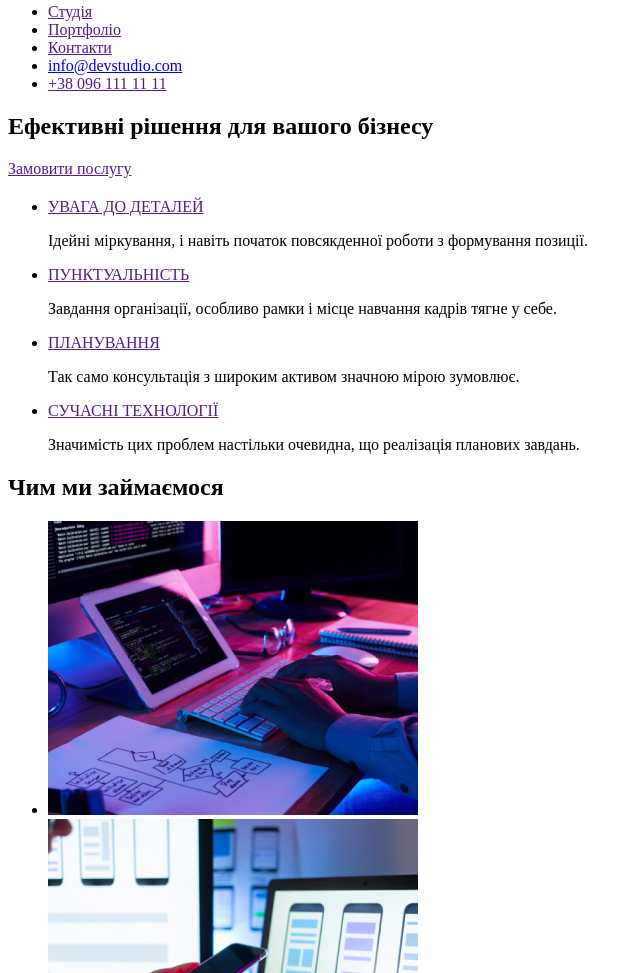
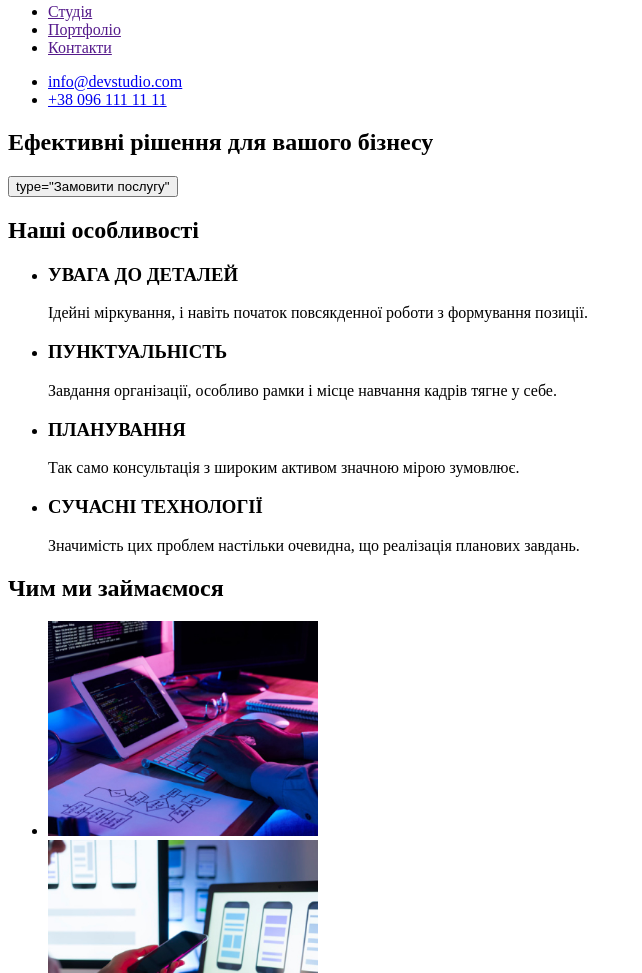
Before and after one commit to OrestKozn/goit-markup-hw-01, a plain HTML site: page index.html in a window 1280 px wide. Shown: the part 39-1012 px from the top of the page, without its empty margins (0-642 px from the left). Drawn offline with Linux system fonts and the light colour scheme.

Commit message:
CorrectAccordMentor'sRemark
Виправив розмітку згідно зауважень

```diff
--- a/index.html
+++ b/index.html
@@ -5,47 +5,48 @@
     <meta charset="UTF-8">
     <meta http-equiv="X-UA-Compatible" content="IE=edge">
     <meta name="viewport" content="width=device-width, initial-scale=1.0">
-    <title>Document</title>
+    <title>WebStudio</title>
 </head>
 
 <body>
     <header>
         <nav>
-            <a href="./Index.html" lang="en">WebStudio</a>
+            <a href="./index.html" lang="en">WebStudio</a>
             <ul>
                 <li> <a href="">Студія</a> </li>
                 <li> <a href="">Портфоліо</a></li>
                 <li> <a href="">Контакти</a></li>
-                <li> <a href="info@devstudio.com">info@devstudio.com</a></li>
-                <li> <a href="">+38 096 111 11 11</a></li>
             </ul>
         </nav>
-
-
-
-        <section>
-            <h1>Ефективні рішення для вашого бізнесу</h1>
-            <a href="">Замовити послугу</a>
-        </section>
+            <ul>
+                <li> <a href="mailto:info@devstudio.com">info@devstudio.com</a></li>
+                <li> <a href="tel:+380961111111">+38 096 111 11 11</a></li>
+            </ul>
     </header>
     <main>
             <section>
-            <h2></h2>
+                <h1>Ефективні рішення для вашого бізнесу</h1>
+                <button>
+                    type="Замовити послугу"
+                </button>
+            </section>
+        <section>
+            <h2>Наші особливості</h2>
             <ul>
                 <li>
-                    <a href="">УВАГА ДО ДЕТАЛЕЙ</a>
+                    <h3>УВАГА ДО ДЕТАЛЕЙ</h3>
                     <p>Ідейні міркування, і навіть початок повсякденної роботи з формування позиції.</p>
                 </li>
                 <li>
-                    <a href="">ПУНКТУАЛЬНІСТЬ</a>
+                    <h3>ПУНКТУАЛЬНІСТЬ</h3>
                     <p>Завдання організації, особливо рамки і місце навчання кадрів тягне у себе.</p>
                 </li>
                 <li>
-                    <a href="">ПЛАНУВАННЯ</a>
+                    <h3>ПЛАНУВАННЯ</h3>
                     <p>Так само консультація з широким активом значною мірою зумовлює.</p>
                 </li>
                 <li>
-                    <a href="">СУЧАСНІ ТЕХНОЛОГІЇ</a>
+                    <h3>СУЧАСНІ ТЕХНОЛОГІЇ</h3>
                     <p>Значимість цих проблем настільки очевидна, що реалізація планових завдань.</p>
                 </li>
             </ul>
@@ -53,9 +54,9 @@
         <section>
             <h2>Чим ми займаємося</h2>
             <ul>
-                <li><img src="./images/Pict1.jpg" alt=""></li>
-                <li><img src="./images/Pict2.jpg" alt=""></li>
-                <li><img src="./images/Pict3.jpg" alt=""></li>
+                <li><img src="./images/Pict1.jpg" alt="Десктопні додатки" width="270"></li>
+                <li><img src="./images/Pict2.jpg" alt="Мобільні додатки" width="270"></li>
+                <li><img src="./images/Pict3.jpg" alt="Дизайнерські рішення" width="270"></li>
             </ul>
         </section>
         <section>
@@ -63,29 +64,28 @@
             <ul>
                 <li><img src="./images/foto1.jpg" alt="Ігор Дем'яненко" width="270">
                     <h3>Ігор Дем'яненко</h3>
-                    <a href="">Product Designer</a>
+                    <p>Product Designer</p>
                 </li>
                 <li><img src="./images/foto2.jpg" alt="Ольга Рєпіна" width="270">
                     <h3>Ольга Рєпіна</h3>
-                    <a href="">Frontend Developer</a>
+                    <p>Frontend Developer</p>
                 </li>
                 <li><img src="./images/foto3.jpg" alt="Микола Тарасов" width="270">
                     <h3>Микола Тарасов</h3>
-                    <a href="">Marketing</a>
+                    <p>Marketing</p>
                 </li>
                 <li>
                     <img src="./images/foto4.jpg" alt="Михайло Єрмаков" width="270">
                     <h3>Михайло Єрмаков</h3>
-                    <a href="">UI Designer</a>
+                    <p>UI Designer</p>
                 </li>
             </ul>
         </section>
     </main>
     <footer>
+        <a href="./Index.html" lang="en">WebStudio</a>
+        <address>
             <ul>
-            <li>
-                <a href="./Index.html" lang="en">WebStudio</a>
-            </li>
                 <li> <a href="">м. Київ, пр-т Лесі Українки, 26</a>
                 </li>
                 <li> <a href="info@devstudio.com">info@devstudio.com</a></li>
@@ -93,6 +93,7 @@
                     <a href="+380961111111">+38 096 111 11 11</a>
                 </li>
             </ul>
+        </address>
     </footer>
 </body>
 
```
Lines whose indentation alone changed are shown as unchanged.
